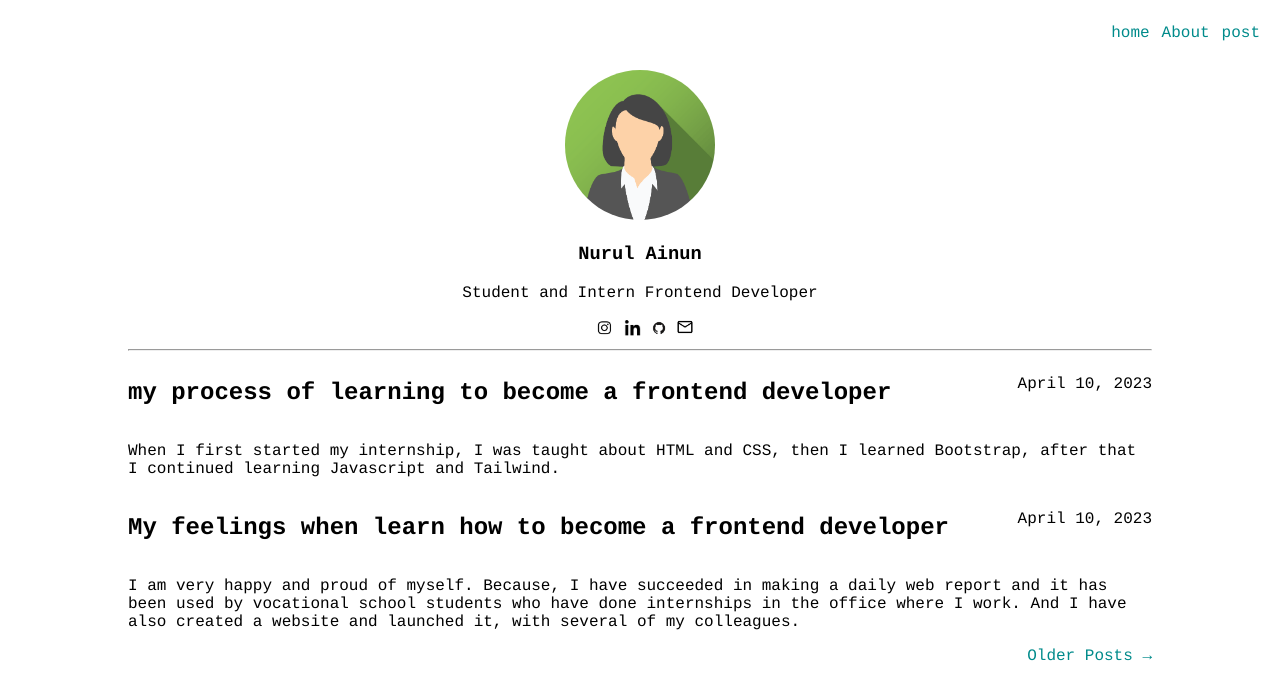
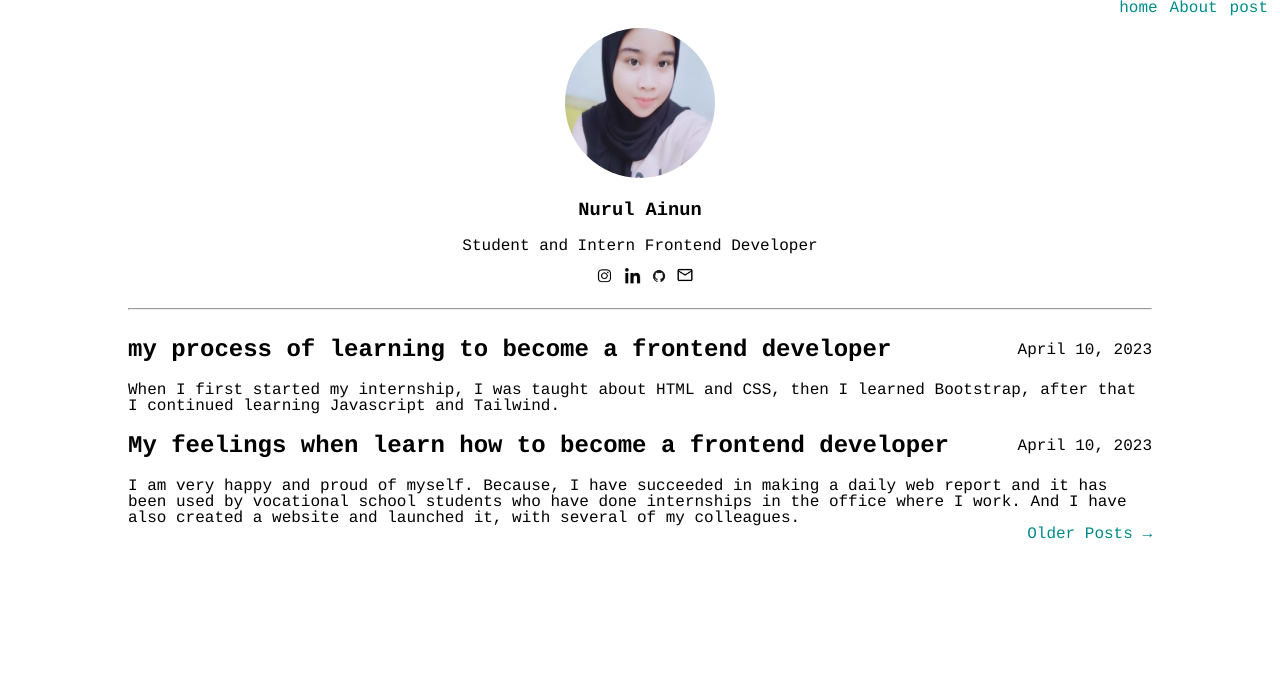
Before and after one commit to nurulainun24/nurulainun24.github.io, a plain HTML site: page index.html in a window 1280 px wide. Drawn offline with Linux system fonts and the light colour scheme.

Commit message:
update content

```diff
--- a/index.html
+++ b/index.html
@@ -2,6 +2,51 @@
 <html lang="en">
 <head>
     <title>Belajar HTML #01</title>
+    <style>
+        html, body, div, span, applet, object, iframe,
+ p, blockquote, pre,
+a, abbr, acronym, address, big, cite, code,
+del, dfn, em, img, ins, kbd, q, s, samp,
+small, strike, strong, sub, sup, tt, var,
+b, u, i,
+dl, dt, dd, ol, ul, li,
+fieldset, form, label, legend,
+table, caption, tbody, tfoot, thead, tr, th, td,
+article, aside, canvas, details, embed,
+figure, figcaption, footer, header, hgroup,
+menu, nav, output, ruby, section, summary,
+time, mark, audio, video {
+	margin: 0;
+	padding: 0;
+	border: 0;
+	font-size: 100%;
+	font: inherit;
+	vertical-align: baseline;
+}
+/* HTML5 display-role reset for older browsers */
+article, aside, details, figcaption, figure,
+footer, header, hgroup, menu, nav, section {
+	display: block;
+}
+body {
+	line-height: 1;
+}
+ol, ul {
+	list-style: none;
+}
+blockquote, q {
+	quotes: none;
+}
+blockquote:before, blockquote:after,
+q:before, q:after {
+	content: '';
+	content: none;
+}
+table {
+	border-collapse: collapse;
+	border-spacing: 0;
+}
+    </style>
 </head>
 <body>
     <div class="container" style="font-family: courier;">
@@ -17,10 +62,10 @@
         <div  class="footer" style="margin: auto; max-width: 64rem; margin-top: 12px;">
             <footer>
                 <center>
-                    <img src="images/img_avatar2.png" alt="" style=" border-radius: 50%; width:150px" />
+                    <img src="images/ainun.jpeg" alt="" style=" border-radius: 50%; width:150px; height: 150px;" />
                     <h3>Nurul Ainun</h3>
                     <p>Student and Intern Frontend Developer</p>
-                    <div>
+                    <div style="padding: 12px;">
                         <a href="https://twitter.com/account/access"><img src="images/icons/twiter.png" alt="" style="height: 16px;" /></a>
                         <a href="https://www.instagram.com/"><img src="images/icons/ig.png" alt="" style="height: 16px;" /></a>
                         <a href="https://id.linkedin.com/"><img src="images/icons/in.png" alt="" style="height: 16px;" /></a>
@@ -31,17 +76,21 @@
             </footer>
             <hr>
             <div>
-                <div  style="display: flex; justify-content: space-between; ">
-                    <h2>my process of learning to become a frontend developer</h2>
-                    <p>April 10, 2023</p>
+                <div>
+                    <div  style="display: flex; justify-content: space-between; align-items: center;">
+                        <h2>my process of learning to become a frontend developer</h2>
+                        <p >April 10, 2023</p>
+                    </div>
+                    <p style="padding-top: 0px;">When I first started my internship, I was taught about HTML and CSS, then I learned Bootstrap, after that I continued learning Javascript and Tailwind.</p>
                 </div>
-                <p>When I first started my internship, I was taught about HTML and CSS, then I learned Bootstrap, after that I continued learning Javascript and Tailwind.</p>
-                <div  style="display: flex; justify-content: space-between; ">
-                    <h2>My feelings when learn how to become a frontend developer</h2>
-                    <p>April 10, 2023</p>
+                <div>
+                    <div  style="display: flex; justify-content: space-between; align-items: center;">
+                        <h2>My feelings when learn how to become a frontend developer</h2>
+                        <p>April 10, 2023</p>
+                    </div>
+                    <p>I am very happy and proud of myself. Because, I have succeeded in making a daily web report and it has been used by vocational school students who have done internships in the office where I work. And I have also created a website and launched it, with several of my colleagues.</p>
                 </div>
-                <p>I am very happy and proud of myself. Because, I have succeeded in making a daily web report and it has been used by vocational school students who have done internships in the office where I work. And I have also created a website and launched it, with several of my colleagues.</p>
-                <p style="text-align:end; color:darkcyan;">Older Posts →</p>
+               <p style="text-align:end; color:darkcyan;">Older Posts →</p>
             </div>
         </div>
     </div>
```
Also changed, not shown: images/ainun.jpeg (added), images/img_avatar2.png (deleted).
